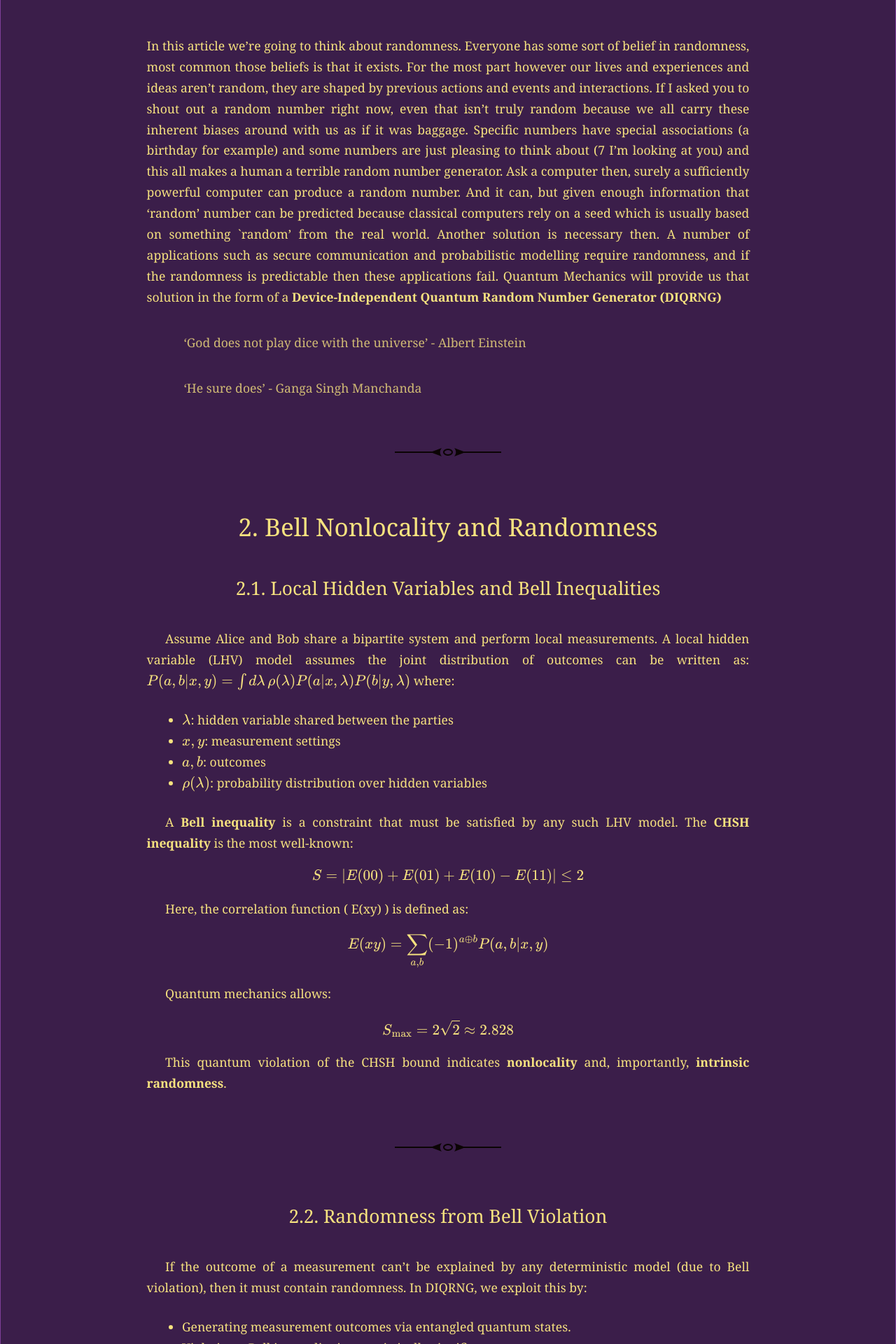
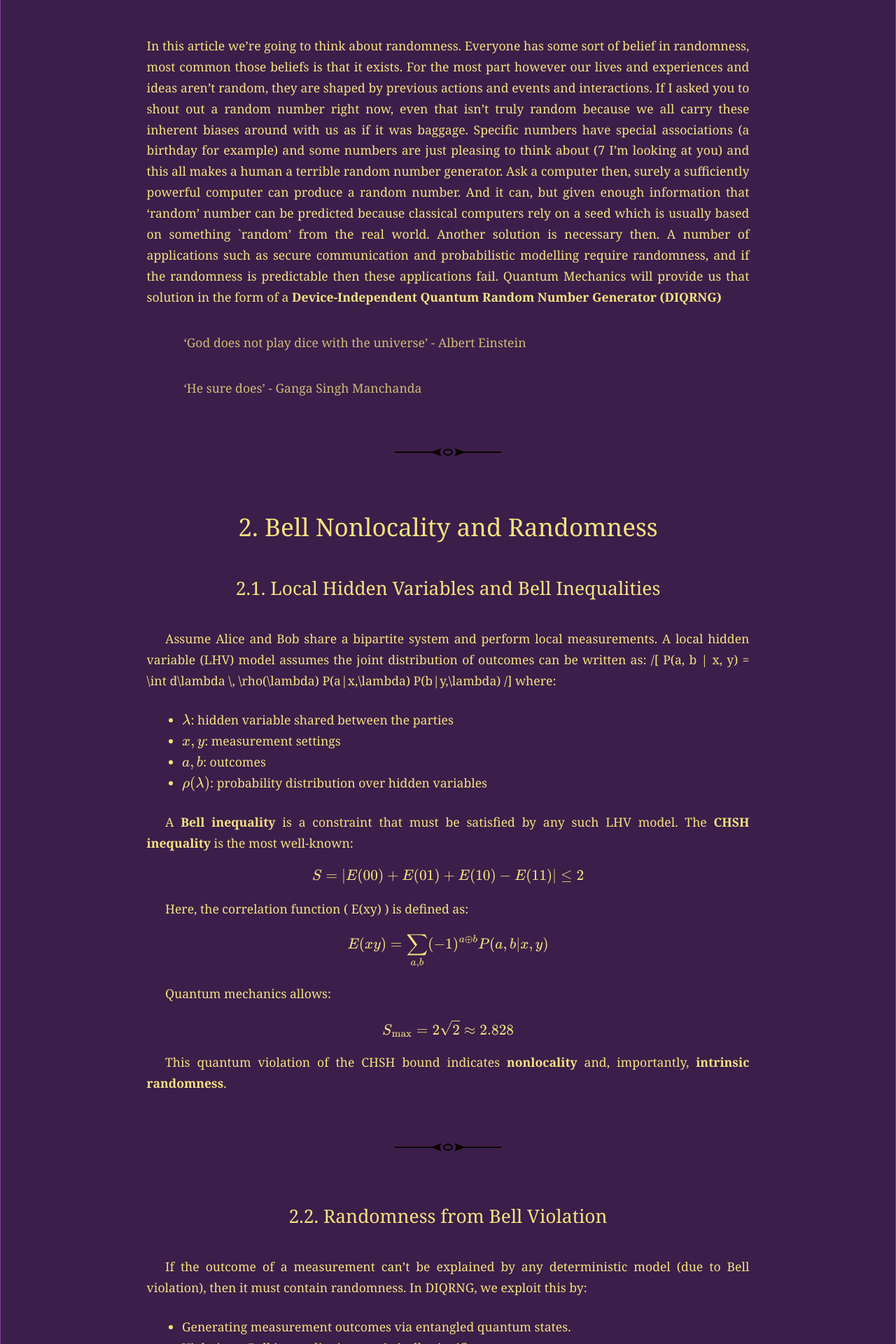
Before and after one commit to GangaSM/Meditations-on-Second-Philosophy, a Jekyll site: the page built from _posts/2025-06-16-randomness.md, in a window 1280 px wide. Shown: the part 453-2373 px from the top of the page at 70% size. Built offline with Jekyll 4.4.1, drawn with Linux system fonts in a browser that asks for light colours; our own code applies the rules of GitHub Pages for plain Markdown files.

```diff
--- a/_posts/2025-06-16-randomness.md
+++ b/_posts/2025-06-16-randomness.md
@@ -22,7 +22,7 @@ In this article we're going to think about randomness. Everyone has some sort of
 ### 2.1. Local Hidden Variables and Bell Inequalities
 
 Assume Alice and Bob share a bipartite system and perform local measurements. A local hidden variable (LHV) model assumes the joint distribution of outcomes can be written as:
-$$ P(a, b | x, y) = \int d\lambda \, \rho(\lambda) P(a|x,\lambda) P(b|y,\lambda) $$
+/[ P(a, b | x, y) = \int d\lambda \, \rho(\lambda) P(a|x,\lambda) P(b|y,\lambda) /]
 where:
 - $$ \lambda $$: hidden variable shared between the parties
 - $$ x, y $$: measurement settings
```
